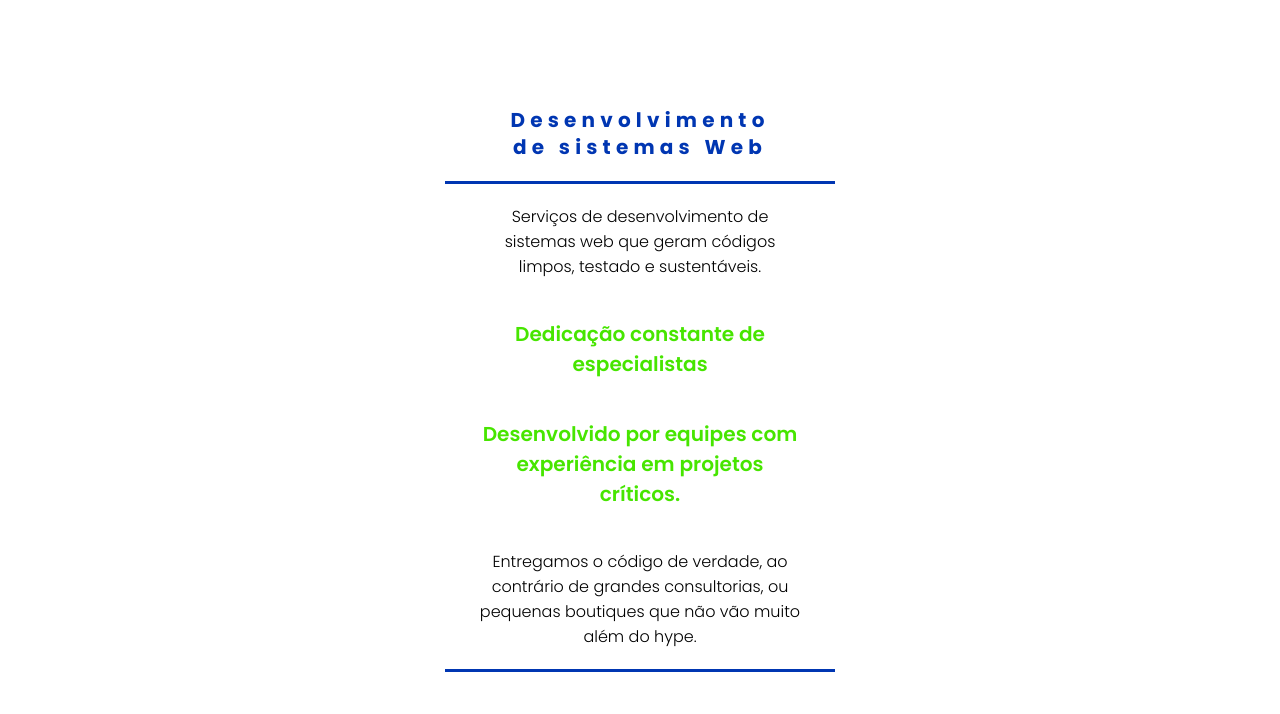
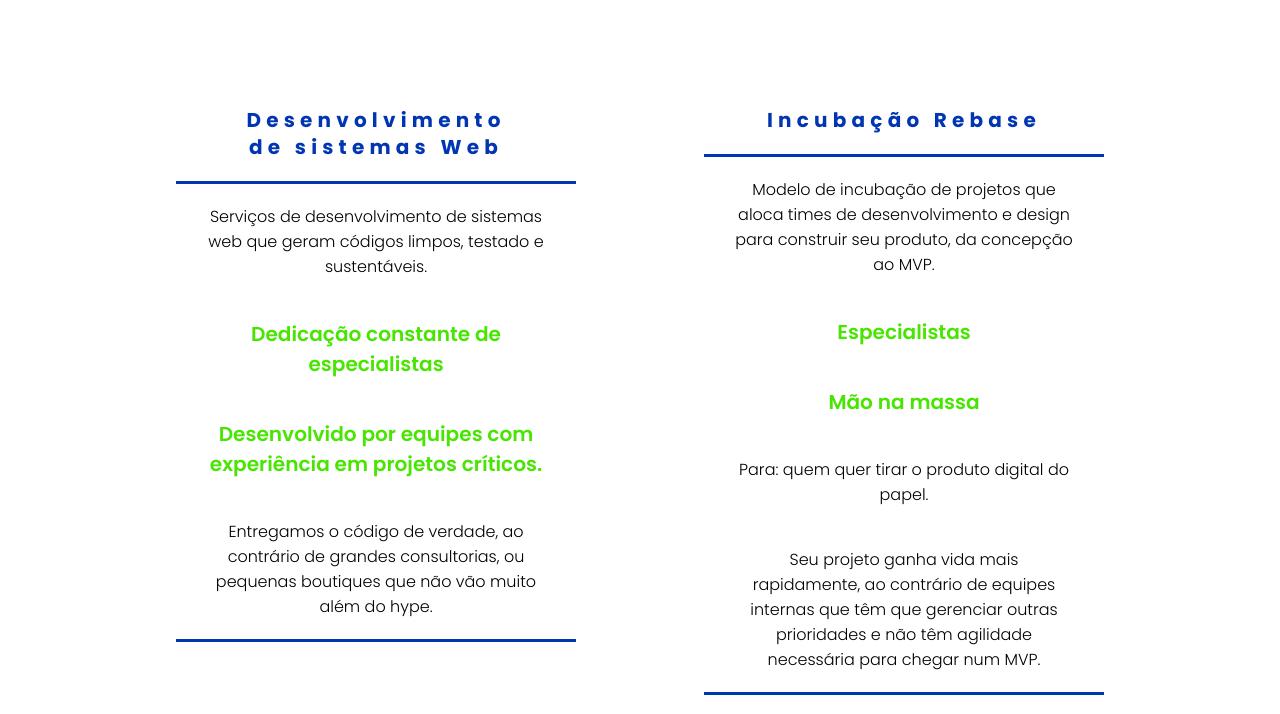
Before and after one commit to reginadiana/rebase, a plain HTML site: page index.html in a window 1280 px wide. Shown: the part 1331-2045 px from the top of the page. Drawn offline with nearby package versions, Linux system fonts and the light colour scheme.

Commit message:
Resolving break in section services

```diff
--- a/style/index.css
+++ b/style/index.css
@@ -169,16 +169,15 @@ section .container {
 .services {
   display: flex;
   flex-direction: column;
-  justify-content: center;
+  max-width: 400px;
+  margin: auto;
 }
 
 .first-service, .second-service {
-  padding-left: 5px;
-  padding-right: 5px;
-  height: 600px;
-  margin: auto;
+  margin-left: 5%;
+  margin-right: 5%;
   margin-bottom: 30px;
-  width: 400px;
+  max-width: 400px;
 }
 
 .services h3 {
@@ -238,6 +237,14 @@ section .container {
   .grid div:last-child {
     width: 1200px;
   }
+
+  /* Start Services */
+  .services {
+    flex-direction: row;
+    justify-content: center;
+    max-width: none;
+    margin: none;
+  }
 }
 
 @media screen and (min-width: 550px) {
```
